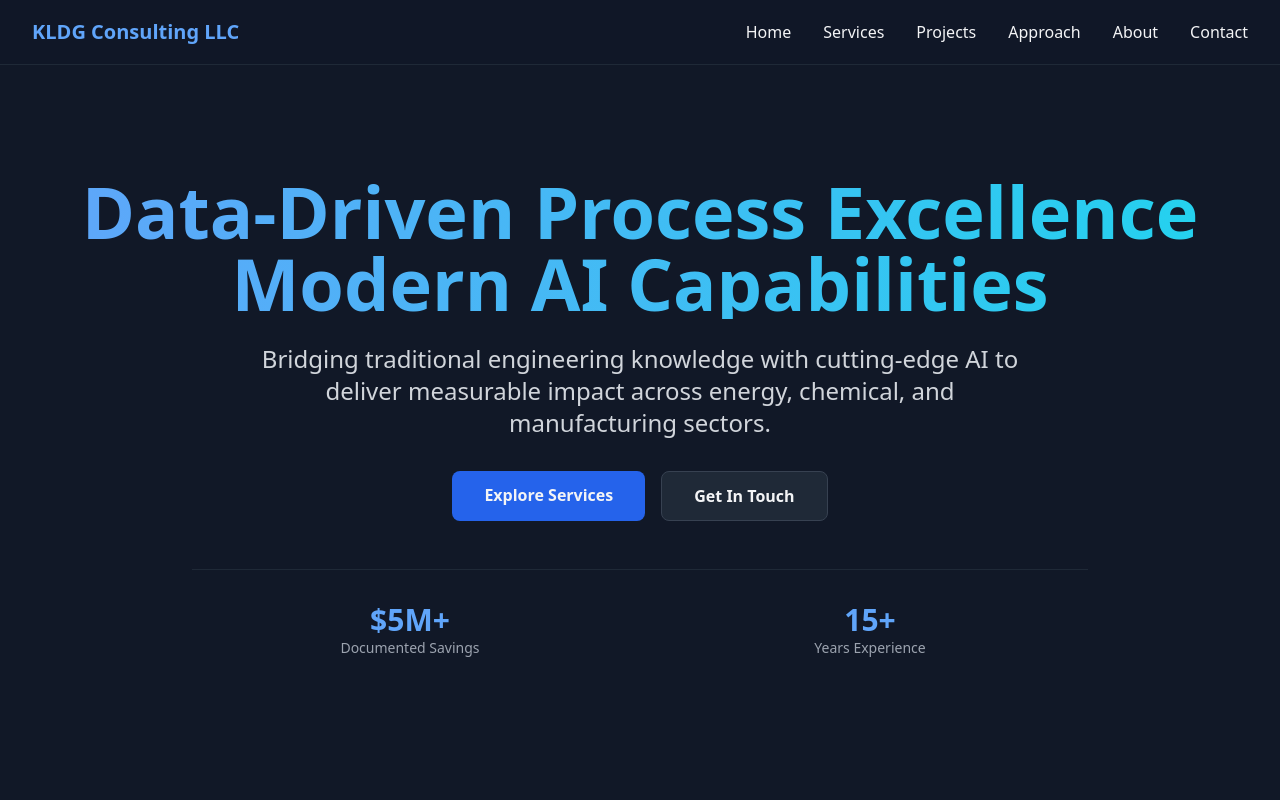
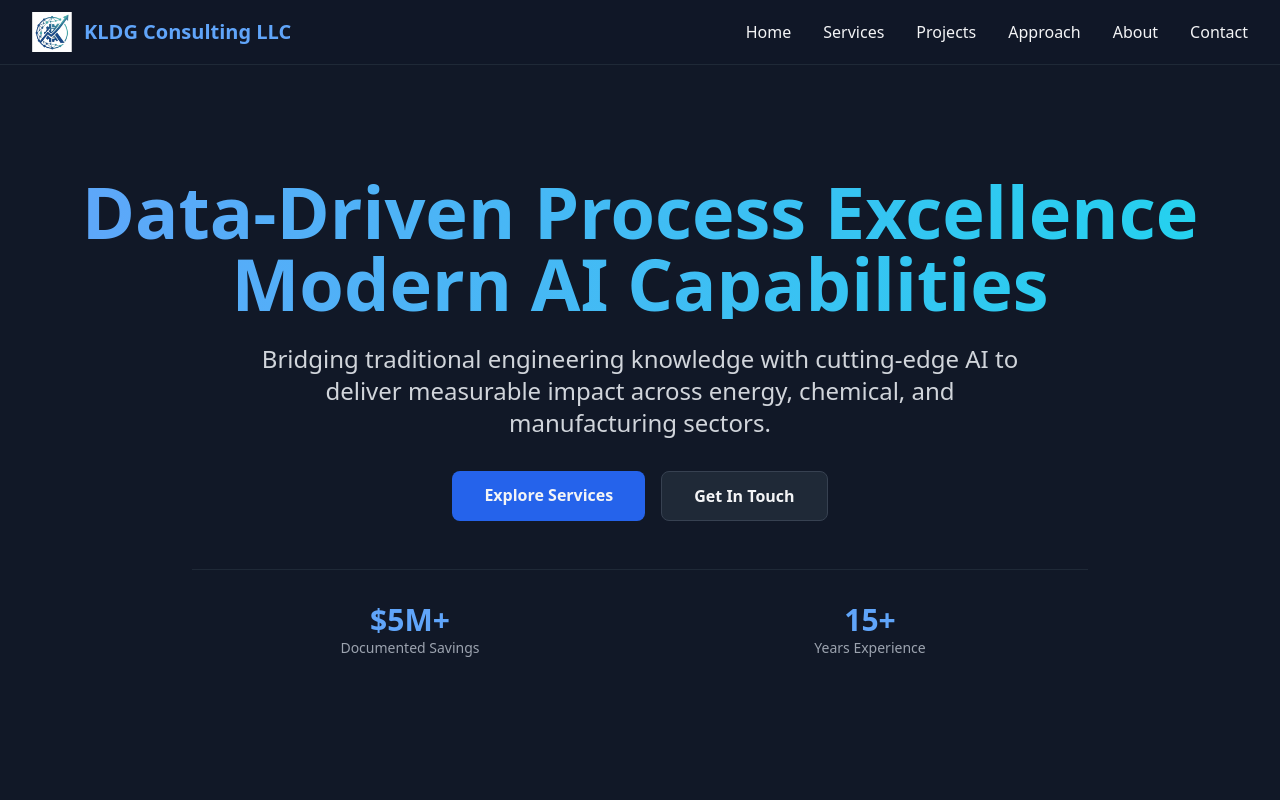
Before and after one commit to jgalloway42/kldg-site, a plain HTML site: page index.html in a window 1280 px wide. Shown: the top 800 px of the page. Drawn offline with nearby package versions, Linux system fonts and the light colour scheme.

Commit message:
Add logo to navbar and browser tab favicon
Co-Authored-By: Claude Sonnet 4.6 <noreply@anthropic.com>

```diff
--- a/index.html
+++ b/index.html
@@ -5,6 +5,8 @@
     <meta name="viewport" content="width=device-width, initial-scale=1.0">
     <meta name="description" content="KLDG Consulting LLC - Industrial AI & Optimization | Data Science | AI-Enhanced Process Control">
     <title>KLDG Consulting LLC | AI & Industrial Optimization</title>
+    <link rel="icon" type="image/png" href="images/kldg%20logo%20300.png">
+    <link rel="apple-touch-icon" href="images/kldg%20logo%20300.png">
 
     <!-- Open Graph / LinkedIn preview -->
     <meta property="og:type" content="website">
@@ -34,7 +36,8 @@
     <nav class="fixed w-full bg-gray-900/95 backdrop-blur-sm z-50 border-b border-gray-800">
         <div class="max-w-7xl mx-auto px-4 sm:px-6 lg:px-8">
             <div class="flex justify-between items-center h-16">
-                <div class="flex-shrink-0">
+                <div class="flex-shrink-0 flex items-center space-x-3">
+                    <img src="images/kldg%20logo%20300.png" alt="KLDG Consulting LLC" class="h-10 w-10 object-contain">
                     <h1 class="text-xl font-bold text-blue-400">KLDG Consulting LLC</h1>
                 </div>
                 <div class="hidden md:block">
```
